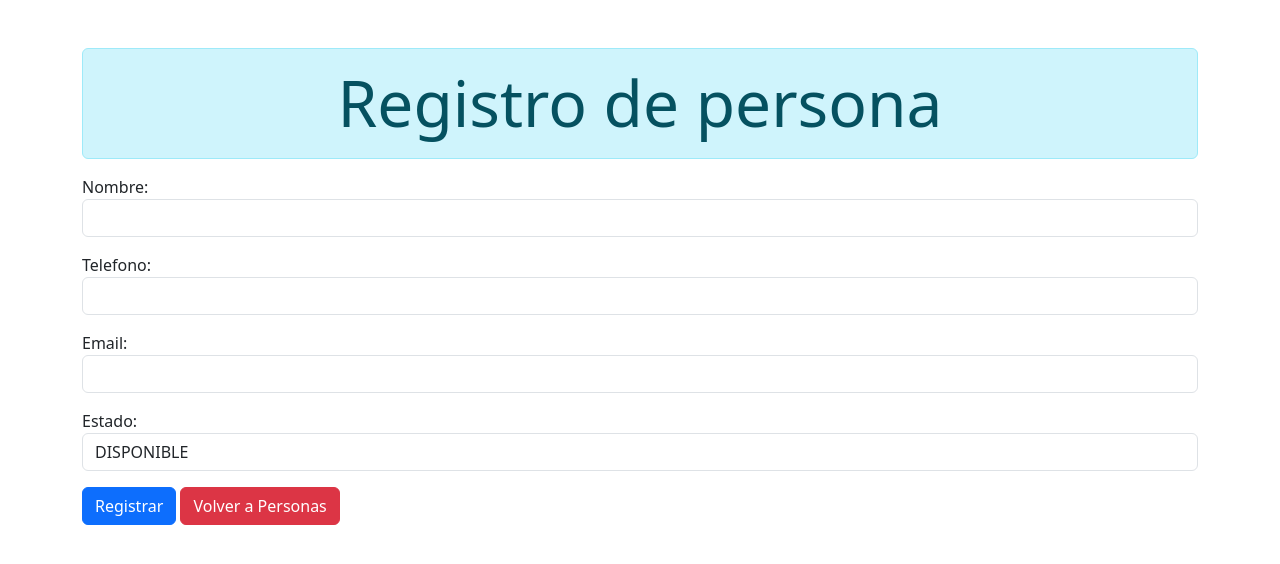
After one commit to CristofherAndres/empresaProjectCrud, a Django app: page /crearPersonas/ in a window 1280 px wide. The commit adds this page. Shown: the top 564 px of the page. Run offline with Django 4.2, Linux system fonts and the light colour scheme.

Commit message:
Se añaden estados, sin FK

```diff
--- a/empresaProjectCrud/urls.py
+++ b/empresaProjectCrud/urls.py
@@ -16,9 +16,12 @@ Including another URLconf
 """
 from django.contrib import admin
 from django.urls import path
-from modelApp.views import listaPersonas
+from modelApp.views import *
 
 urlpatterns = [
     path('admin/', admin.site.urls),
-    path('listaPersonas/', listaPersonas),
+    path('listaPersonas/', listaPersonas, name="lista_personas"),
+    path('crearPersonas/', crearPersona, name="crear_persona"),
+    path('eliminarPersona/<int:id>', eliminarPersona, name='eliminar_persona'),
+    path('editarPersona/<int:id>', editarPersona, name='editar_persona')
 ]
--- /dev/null
+++ b/modelApp/forms.py
@@ -0,0 +1,51 @@
+from django import forms
+from modelApp.models import Persona
+from django.core import validators
+
+#Actualizar el dato
+class PersonaForm(forms.Form):
+
+    """ ESTADOS PARA UN SELECT """
+    ESTADOS = [('disponible','DISPONIBLE'), ('no disponible','NO DISPONIBLE')]
+
+    nombre      = forms.CharField(max_length=50)
+    telefono    = forms.CharField(max_length=12)
+    email       = forms.CharField(max_length=50)
+    estado      = forms.CharField(widget=forms.Select(choices=ESTADOS))
+
+    nombre.widget.attrs['class'] = 'form-control'
+    telefono.widget.attrs['class'] = 'form-control'
+    email.widget.attrs['class'] = 'form-control'
+    estado.widget.attrs['class'] = 'form-control'
+
+#Crear el dato y almacenarlo en la DB
+class PersonaForm(forms.ModelForm):
+    """ ESTADOS PARA UN SELECT """
+    ESTADOS = [('DISPONIBLE','DISPONIBLE'), ('NO DISPONIBLE','NO DISPONIBLE')]
+
+    nombre      = forms.CharField(max_length=50,
+                validators=[
+                    validators.MinLengthValidator(2),
+                    validators.MaxLengthValidator(15)
+                ]
+    )
+    telefono    = forms.CharField(max_length=12, required=False)
+    email       = forms.CharField(max_length=50)
+    estado      = forms.CharField(widget=forms.Select(choices=ESTADOS))
+
+    def clean_email(self):
+        input_email = self.cleaned_data['email']
+        if input_email.find('@') == -1:
+            raise forms.ValidationError('Ingrese un correo valido, tiene que tener un @')
+        return input_email
+
+
+    nombre.widget.attrs['class'] = 'form-control'
+    telefono.widget.attrs['class'] = 'form-control'
+    email.widget.attrs['class'] = 'form-control'
+    estado.widget.attrs['class'] = 'form-control'
+
+
+    class Meta:
+        model = Persona
+        fields = '__all__'
--- a/modelApp/models.py
+++ b/modelApp/models.py
@@ -5,3 +5,5 @@ class Persona(models.Model):
     nombre      = models.CharField(max_length=50)
     telefono    = models.CharField(max_length=12)
     email       = models.CharField(max_length=50)
+    """ Agregar un estado """
+    estado      = models.CharField(max_length=50)
--- a/modelApp/views.py
+++ b/modelApp/views.py
@@ -1,5 +1,8 @@
 from django.shortcuts import render
 from modelApp.models import Persona
+from modelApp.forms import *
+from django.http import HttpResponseRedirect
+from django.urls import reverse
 
 # Create your views here.
 def listaPersonas(request):
@@ -9,3 +12,39 @@ def listaPersonas(request):
         'personas' : Personas
     }
     return render(request, 'modelApp/personas.html', data)
+
+def crearPersona(request):
+    form = PersonaForm()
+
+    if request.method == 'POST':
+        form = PersonaForm(request.POST)
+        if form.is_valid():
+            print("El formulario es valido")
+            form.save()
+            return HttpResponseRedirect(reverse("lista_personas"))
+
+    data = {'form': form}
+    return render(request, 'modelApp/personaForm.html',data)
+
+
+def eliminarPersona(request, id):
+    """ Buscar la persona cuyo id corresponda """
+    persona = Persona.objects.get(id = id)
+    persona.delete()
+    return HttpResponseRedirect(reverse("lista_personas"))
+
+def editarPersona(request, id):
+    """ Rescatar los datos de la persona que queremos editar """
+    persona = Persona.objects.get(id = id)
+    """ Le pasamos los datos al formulario """
+    form = PersonaForm(instance=persona)
+
+    if request.method == 'POST':
+        form = PersonaForm(request.POST, instance=persona)
+        if form.is_valid():
+            print("El formulario es valido")
+            form.save()
+            return HttpResponseRedirect(reverse("lista_personas"))
+
+    data = {'form': form}
+    return render(request, 'modelApp/personaForm.html',data)
--- /dev/null
+++ b/template/modelApp/personaForm.html
@@ -0,0 +1,33 @@
+<!doctype html>
+<html lang="en">
+  <head>
+    <meta charset="utf-8">
+    <meta name="viewport" content="width=device-width, initial-scale=1">
+    <title>Registro de personas</title>
+    <link href="https://cdn.jsdelivr.net/npm/bootstrap@5.3.2/dist/css/bootstrap.min.css" rel="stylesheet" integrity="sha384-T3c6CoIi6uLrA9TneNEoa7RxnatzjcDSCmG1MXxSR1GAsXEV/Dwwykc2MPK8M2HN" crossorigin="anonymous">
+  </head>
+  <body>
+
+
+    <div class="container mt-5">
+
+
+        <div class="alert alert-info display-3 text-center">
+            Registro de persona
+        </div>
+
+        <form method="post">
+            {% csrf_token %}
+            {{form.as_p}}
+            <button type="submit" class="btn btn-primary">Registrar</button>
+            <a href="{% url 'lista_personas' %}" class="btn btn-danger">Volver a Personas</a>
+
+        </form>
+
+
+    </div>
+
+
+    <script src="https://cdn.jsdelivr.net/npm/bootstrap@5.3.2/dist/js/bootstrap.bundle.min.js" integrity="sha384-C6RzsynM9kWDrMNeT87bh95OGNyZPhcTNXj1NW7RuBCsyN/o0jlpcV8Qyq46cDfL" crossorigin="anonymous"></script>
+  </body>
+</html>
```
Also changed, not shown: template/modelApp/personas.html (+35 -2 lines), modelApp/migrations/0001_initial.py.
